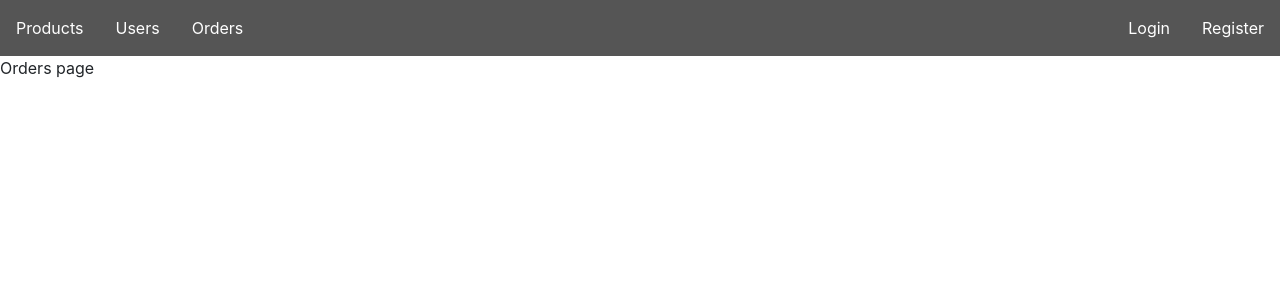
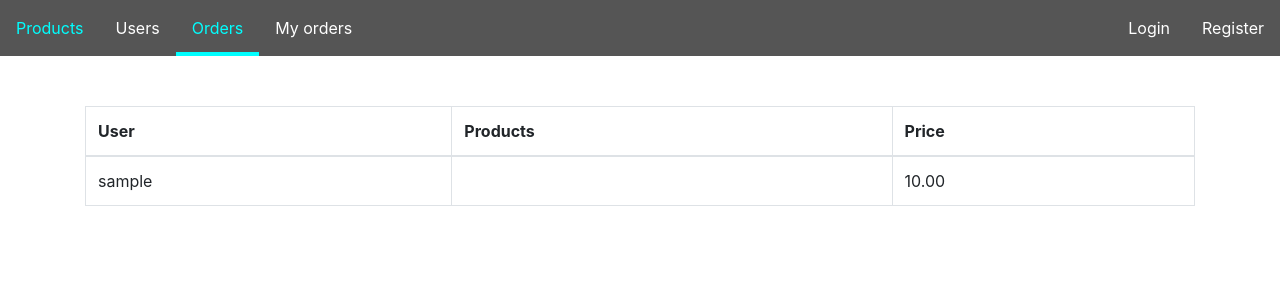
Before and after one commit to rostislavborovyk/eshop, a Django app: page /orders/ in a window 1280 px wide. Shown: the top 300 px of the page. Run offline with Django 3.2, Linux system fonts and the light colour scheme; tables that the repository leaves empty hold one stand-in row (values such as "Sample post"); data that the repository does not hold is empty.

Commit message:
added orders, users, products pages, migrated to postgres db

```diff
--- a/orders/templates/orders/orders.html
+++ b/orders/templates/orders/orders.html
@@ -1,7 +1,27 @@
 {% extends "base.html" %}
 
-{% block title%}Orders page{% endblock %}
+{% block title %}Orders page{% endblock %}
 
-{% block content%}
-<div>Orders page</div>
-{% endblock %}
+{% block content %}
+    <div class="container">
+        <div class="container__list">
+            <table class="table table-bordered">
+                <thead>
+                <tr>
+                    <th scope="col">User</th>
+                    <th scope="col">Products</th>
+                    <th scope="col">Price</th>
+                </tr>
+                </thead>
+                <tbody>
+                {% for order in orders %}
+                    <tr>
+                        <td>{{ order.username }}</td>
+                        <td>{{ order.products_names }}</td>
+                        <td>{{ order.order_price }}</td>
+                    </tr>
+                {% endfor %}
+                </tbody>
+            </table>
+        </div>
+    </div>{% endblock %}
--- a/orders/urls.py
+++ b/orders/urls.py
@@ -5,4 +5,5 @@ from .views import *
 
 urlpatterns = [
     path("", orders, name="orders"),
+    path("my/", auth_user_orders, name="auth_user_orders"),
 ]
--- /dev/null
+++ b/orders/utils.py
@@ -0,0 +1,43 @@
+from collections import namedtuple
+from typing import List
+
+from orders.models import Order
+
+OrderWithAdditionalData = namedtuple("Order", "username products_names order_price")
+PersonalOrders = namedtuple("PersonalOrders", "products_names order_price")
+
+
+# TODO join similar logic in separate functions
+
+def _get_orders_with_clients_and_products_data() -> List[OrderWithAdditionalData]:
+    """
+    Returns array of orders attributes with corresponding users and products attributes
+    """
+
+    res = []
+
+    orders = Order.objects.all()
+    for order in orders:
+        res.append(OrderWithAdditionalData(
+            username=order.user.username,
+            products_names=", ".join(map(lambda x: f"{x.attributes['type']} {x.name}", order.products.all())),
+            order_price=order.total_price
+        ))
+
+    return res
+
+
+def _get_orders_of_user(user) -> List[PersonalOrders]:
+    """
+    Returns array of orders corresponding to given user with attributes and products attributes
+    """
+
+    res = []
+    orders = Order.objects.filter(user=user).all()
+    for order in orders:
+        res.append(PersonalOrders(
+            products_names=", ".join(map(lambda x: f"{x.attributes['type']} {x.name}", order.products.all())),
+            order_price=order.total_price
+        ))
+
+    return res
--- a/orders/views.py
+++ b/orders/views.py
@@ -1,5 +1,25 @@
 from django.shortcuts import render
+
+from orders.models import Order
+from orders.utils import _get_orders_with_clients_and_products_data, _get_orders_of_user
 
 
 def orders(request):
-    return render(request, "orders/orders.html")
+    orders = _get_orders_with_clients_and_products_data()
+
+    context = {
+        "orders": orders
+    }
+    if request.user.is_authenticated:
+        print(request.user)
+        user_orders = Order.objects.filter(user=request.user).all()
+
+    return render(request, "orders/orders.html", context)
+
+
+def auth_user_orders(request):
+    context = dict()
+    if request.user.is_authenticated:
+        user_orders = _get_orders_of_user(request.user)
+        context.update({"orders": user_orders})
+    return render(request, "orders/auth_user_orders.html", context)
--- a/products/models.py
+++ b/products/models.py
@@ -9,4 +9,4 @@ class Product(models.Model):
 
     class Meta:
         db_table = "products"
-        ordering = ['price']
+        ordering = ['-price']
--- a/products/views.py
+++ b/products/views.py
@@ -4,4 +4,8 @@ from .models import Product
 
 def products(request):
     products = Product.objects.all()
-    return render(request, "products/products.html")
+
+    context = {
+        "products": products
+    }
+    return render(request, "products/products.html", context)
--- a/users/static/users/base.css
+++ b/users/static/users/base.css
@@ -13,6 +13,9 @@
   background-color: #555;
   display: flex;
 }
+.nav .nav__container ul li a:hover {
+  color: #00ffff;
+}
 .nav .nav__container ul li a {
   display: block;
   color: white;
@@ -20,8 +23,20 @@
   padding: 16px;
   text-decoration: none;
 }
+.nav .nav__container ul .active {
+  color: #00ffff;
+  box-shadow: inset 0 -4px 0 0 #0ff;
+}
 .nav .nav__container ul#nav__left {
   flex: 1;
 }
 
+.container__list {
+  margin-top: 50px;
+}
+
+.container h1 {
+  text-align: center;
+}
+
 /*# sourceMappingURL=base.css.map */
--- a/users/static/users/base.scss
+++ b/users/static/users/base.scss
@@ -1,8 +1,10 @@
 .nav {
   width: 100%;
+
   .nav__container {
     width: 100%;
     display: flex;
+
     ul {
       list-style-type: none;
       margin: 0;
@@ -10,19 +12,35 @@
       overflow: hidden;
       background-color: #555;
       display: flex;
-      //li {
-      //  float: left;
-      //}
+      li a:hover {
+        color: #00ffff;
+      }
       li a {
         display: block;
         color: white;
         text-align: center;
         padding: 16px;
         text-decoration: none;
+
+      }
+
+      .active {
+        color: #00ffff;
+        box-shadow: inset 0 -4px 0 0 #0ff;
+
       }
     }
+
     ul#nav__left {
       flex: 1
     }
   }
 }
+
+.container__list {
+  margin-top: 50px;
+}
+
+.container h1 {
+  text-align: center;
+}
--- /dev/null
+++ b/users/static/users/users.css
@@ -0,0 +1,3 @@
+
+
+/*# sourceMappingURL=users.css.map */
--- a/users/templates/base.html
+++ b/users/templates/base.html
@@ -16,13 +16,16 @@
     <div class="nav__container">
         <ul id="nav__left">
             <li>
-                <a href="/products">Products</a>
+                <a href="/products" {% if request.path == "/products/" %} class="active"{% endif %}>Products</a>
             </li>
             <li>
-                <a href="/users">Users</a>
+                <a href="/users" {% if request.path == "/users/" %} class="active"{% endif %}>Users</a>
             </li>
             <li>
-                <a href="/orders">Orders</a>
+                <a href="/orders" {% if request.path == "/orders/" %} class="active"{% endif %}>Orders</a>
+            </li>
+            <li>
+                <a href="/orders/my" {% if request.path == "/orders/my/" %} class="active"{% endif %}>My orders</a>
             </li>
         </ul>
         <ul id="nav__right">
```
Also changed, not shown: docker-compose.yml (added, +28 -0 lines), eshop/settings.py (+12 -2 lines), orders/templates/orders/auth_user_orders.html (added, +32 -0 lines), products/templates/products/products.html (+26 -3 lines), users/templates/users/users.html (+22 -3 lines), users/views.py (+7 -7 lines), users/static/users/users.scss (added), 2 other files.
